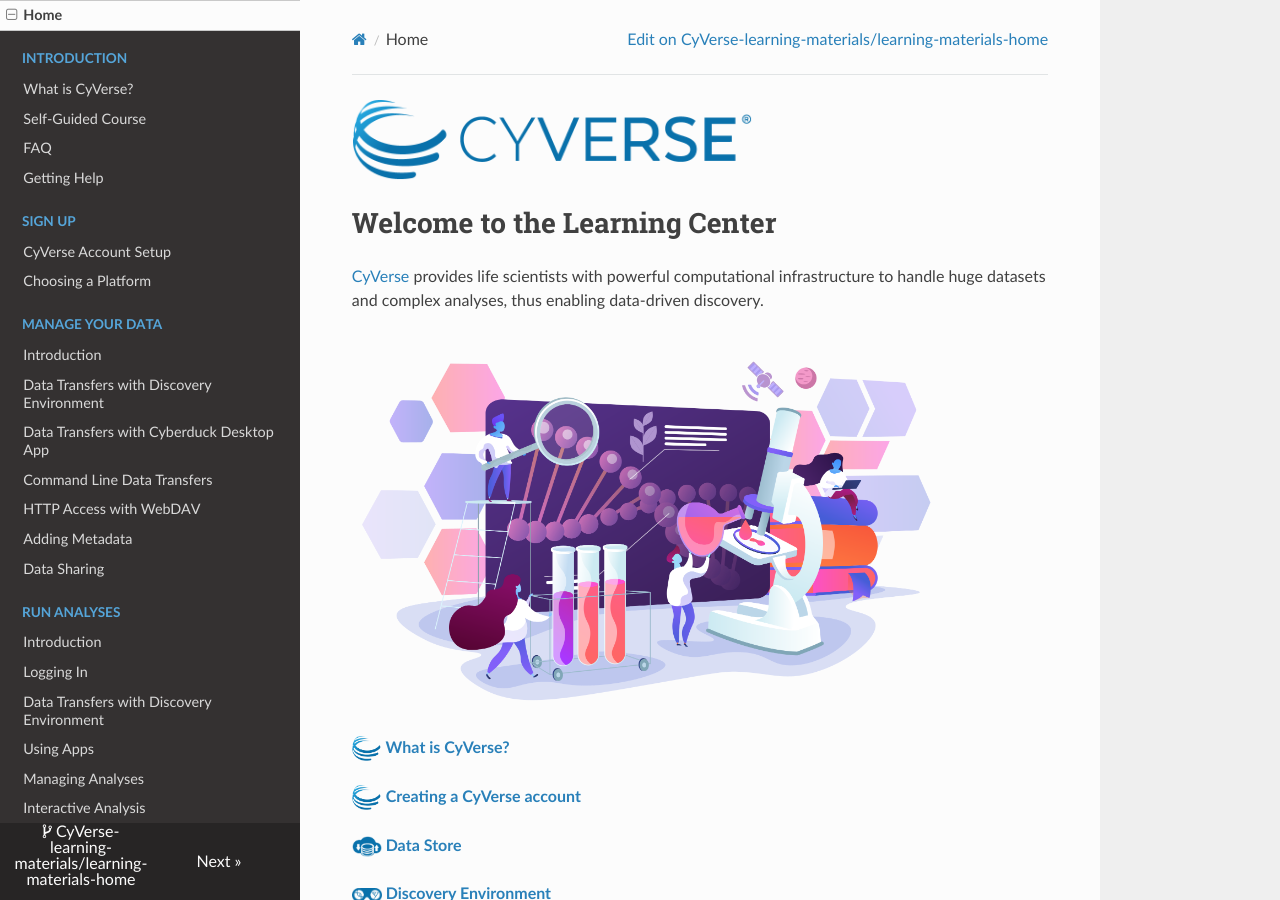
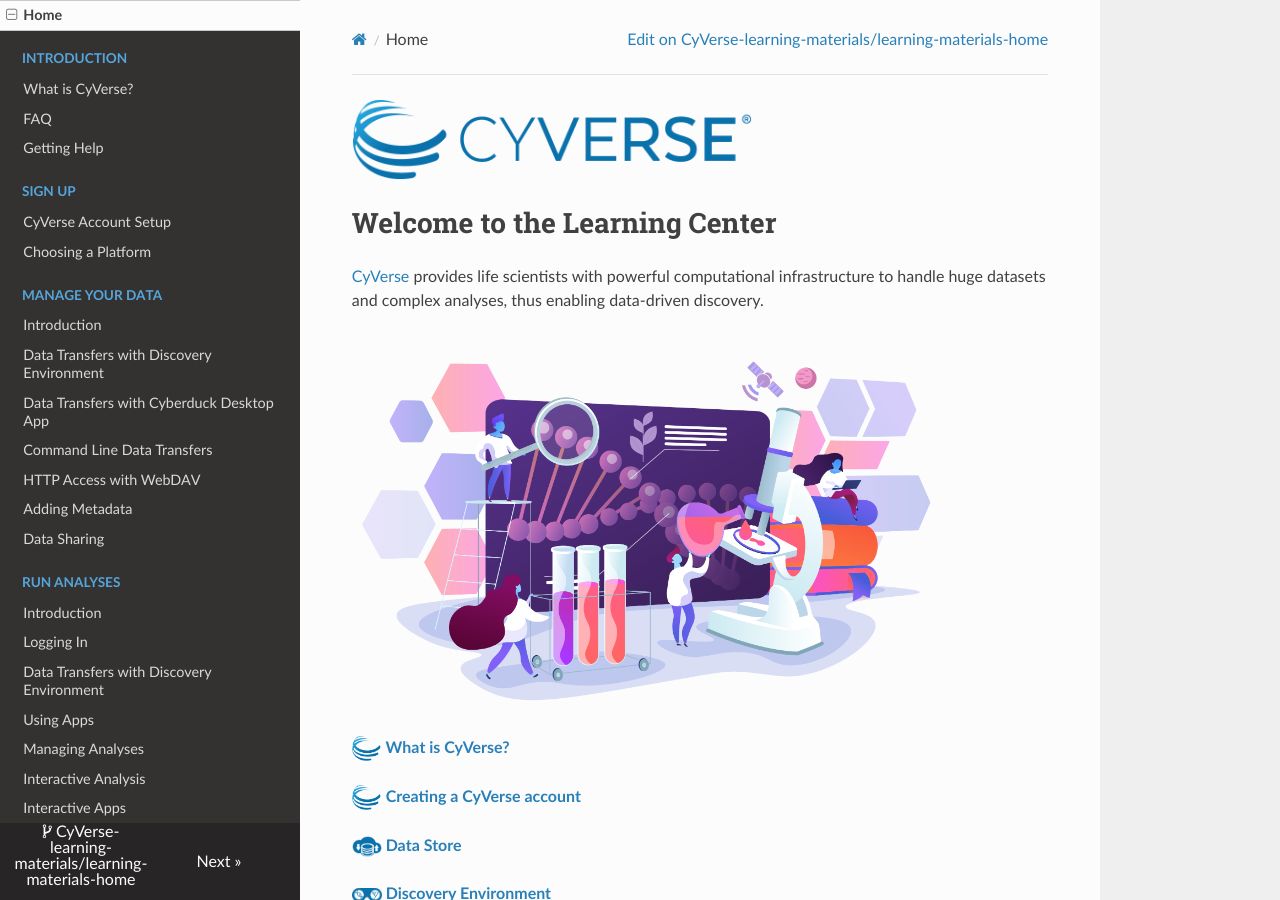
Before and after one commit to CyVerse-learning-materials/learning-materials-home, an MkDocs documentation site: the page built from docs/index.md, in a window 1280 px wide and 900 px high. Built offline with MkDocs 1.6.1, drawn with Linux system fonts in a browser that asks for light colours; nearby versions of some CDN libraries; a script that is not in the unit is left out; some of the changed lines change nothing that is shown.

Commit message:
Update mkdocs.yml

```diff
--- a/mkdocs.yml
+++ b/mkdocs.yml
@@ -18,7 +18,6 @@
   - 'Home': index.md
   - 'Introduction':
     - 'What is CyVerse?': what_is_cyverse.md
-    - 'Self-Guided Course': mooc.md
     - 'FAQ': faq.md
     - 'Getting Help': getting_help.md
   - 'Sign Up':
@@ -56,8 +55,9 @@
   - 'Analyze Images':
     - 'BISQUE': bisque_guide.md
   - 'For the Classroom':
-     - 'DNA Subway': dna_subway_guide.md
-     - 'Teaching with data science tools': vice/teaching_vice.md
+    - 'Self-Guided Course': mooc.md
+    - 'DNA Subway': dna_subway_guide.md
+    - 'Teach using CyVerse': vice/teaching_vice.md
   - 'Develop':
     - 'Create DE Apps': de/create_apps.md
     - 'Extend VICE apps': vice/extend_apps.md
```
